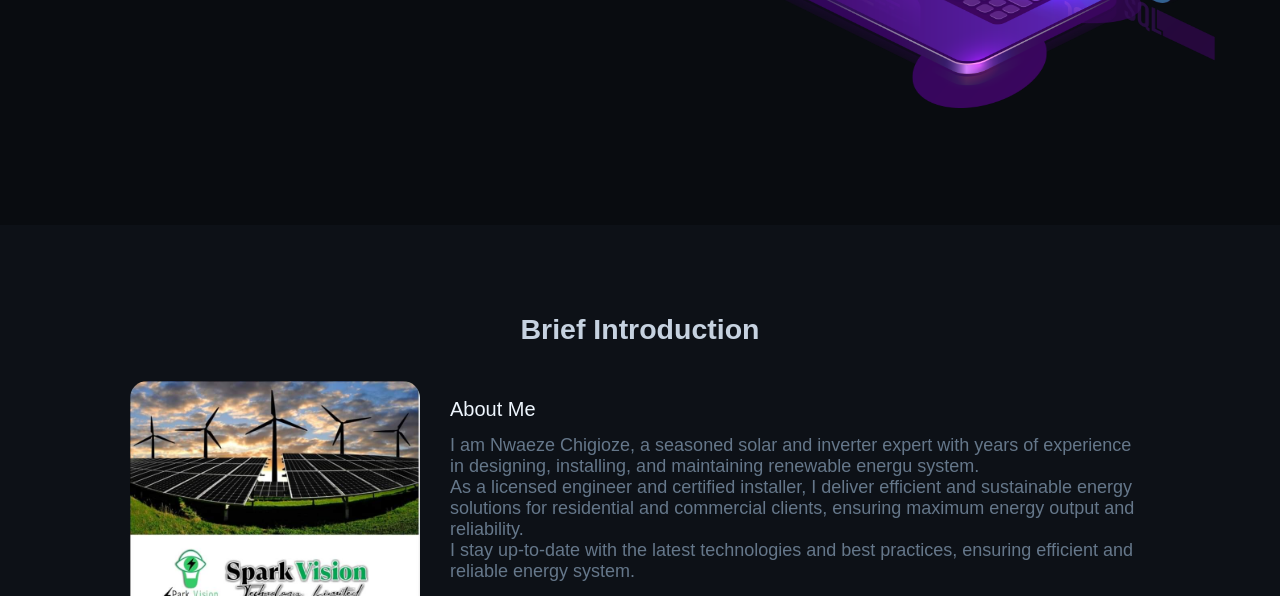
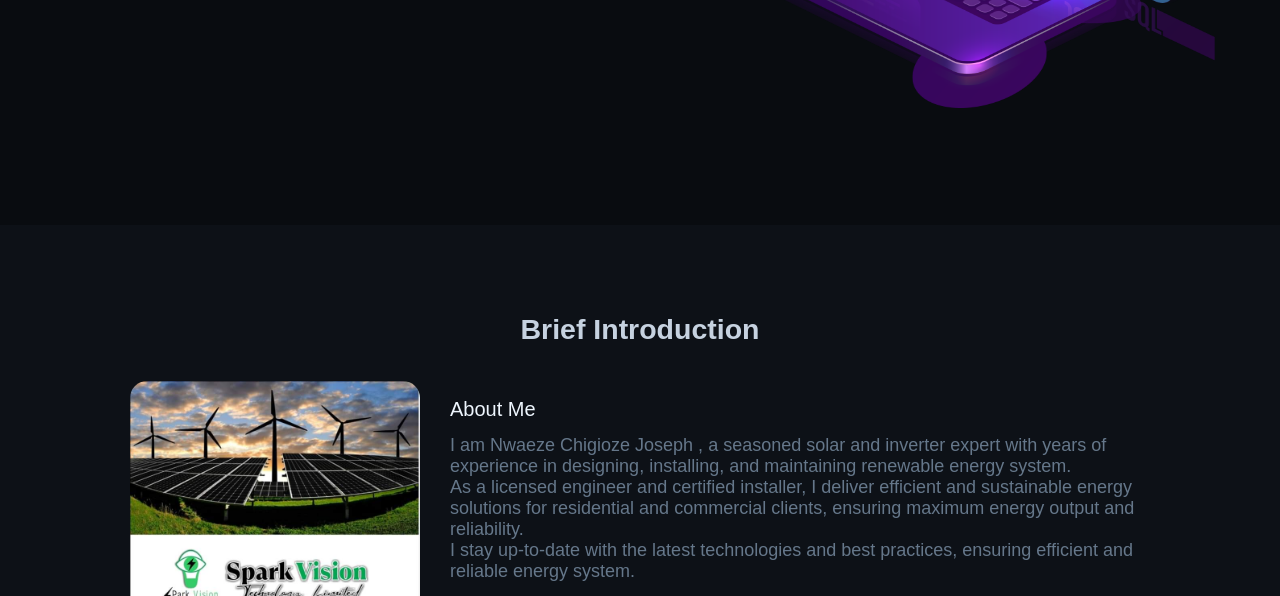
Before and after one commit to coder-holic/portfolio-website, a plain HTML site: page index.html in a window 1280 px wide. Shown: the part 455-1051 px from the top of the page. Drawn offline with Linux system fonts and the light colour scheme.

Commit message:
Update index.html

```diff
--- a/index.html
+++ b/index.html
@@ -69,7 +69,7 @@
         <div class="about-me">
           <p class="h4">About Me</p>
           <p>
-            I am Nwaeze Chigioze, a seasoned solar and inverter expert with years of experience in designing, installing, and maintaining renewable energu system.
+            I am Nwaeze Chigioze Joseph , a seasoned solar and inverter expert with years of experience in designing, installing, and maintaining renewable energy system.
             <br>
             As a licensed engineer and certified installer, I deliver efficient and sustainable energy solutions for residential and commercial clients, ensuring maximum energy output and reliability.
              <br>
```
